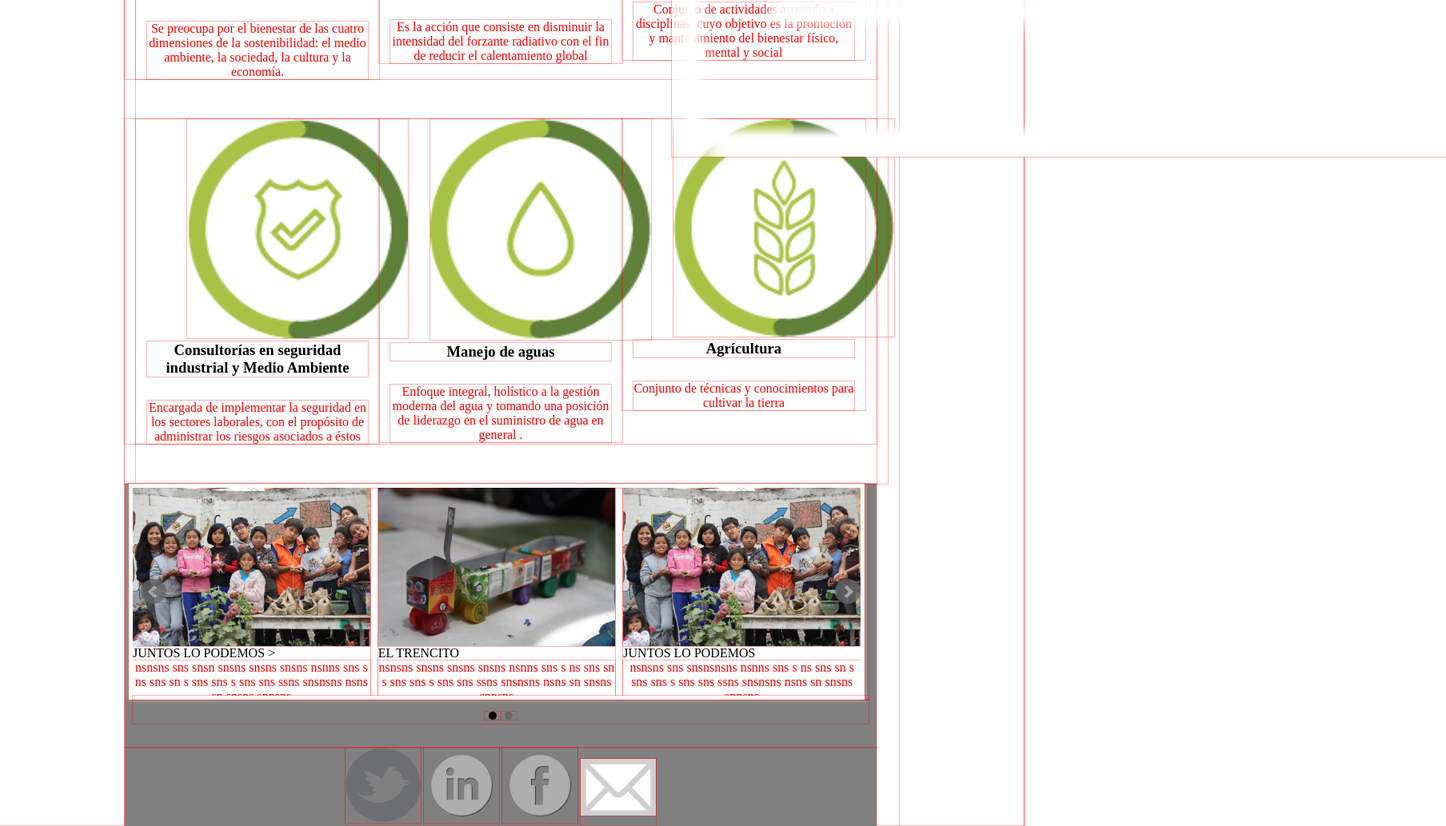
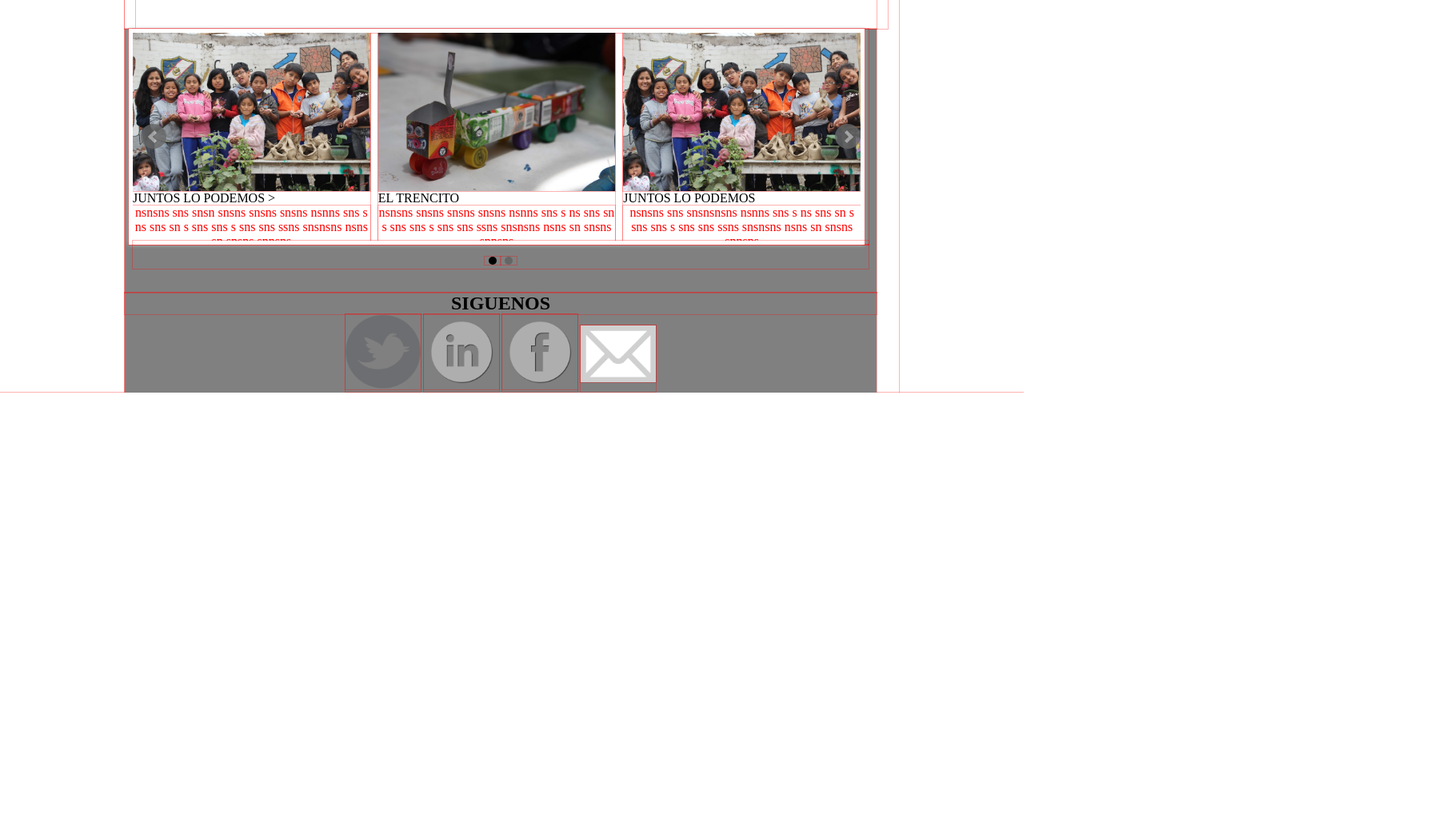
Before and after one commit to PatriciaMendozas/Lab-E-comunidad, a plain HTML site: page index.html in a window 1280 px wide. Shown: the part 1513-2546 px from the top of the page at 80% size, 1808 px wide, since content can reach past the window. After the commit the page ends 2004 px from the top, so only its background shows below. Drawn offline with Linux system fonts and the light colour scheme.

Commit message:
mejore los botones de siguenos

```diff
--- a/css/main.css
+++ b/css/main.css
@@ -14,8 +14,9 @@ p{
 		width: 10%
 
 }
-img{
-	width: 100%;
+#email > img{
+	width: 10%;
+	margin-bottom: 1%;
 }
 
 
@@ -23,10 +24,11 @@ img{
 	border-radius: 100%;
 	box-shadow: rgb(150, 172, 150)5px 5px 5px 10px;
 }
-#email{
-	margin-bottom: 1%;
 
+#email > img:hover{
+	box-shadow: rgb(150, 172, 150)5px 5px 5px 10px;
 }
+
 *{outline: 1px solid rgba(255,0,0,0.3);}*
 .cuadro1{
 	margin-bottom: 40px;
--- a/index.html
+++ b/index.html
@@ -117,10 +117,11 @@
 				</div>
 		</div>
 		<div class="row contc_plomo">
+		<h2>SIGUENOS</h2>
 			<a class="cont" href="#"><img src="img/twitter.png"></a>
 			<a class="cont" href="#"><img src="img/in.png"></a>
 			<a class="cont" href="#"><img src="img/facebook.png"></a>
-			<a class="cont" href="#"><img id="email"src="img/email.png"></a>
+			<a  id="email" href="#"><img src="img/email.png"></a>
 		</div>
 </div>
 	</section>
```
